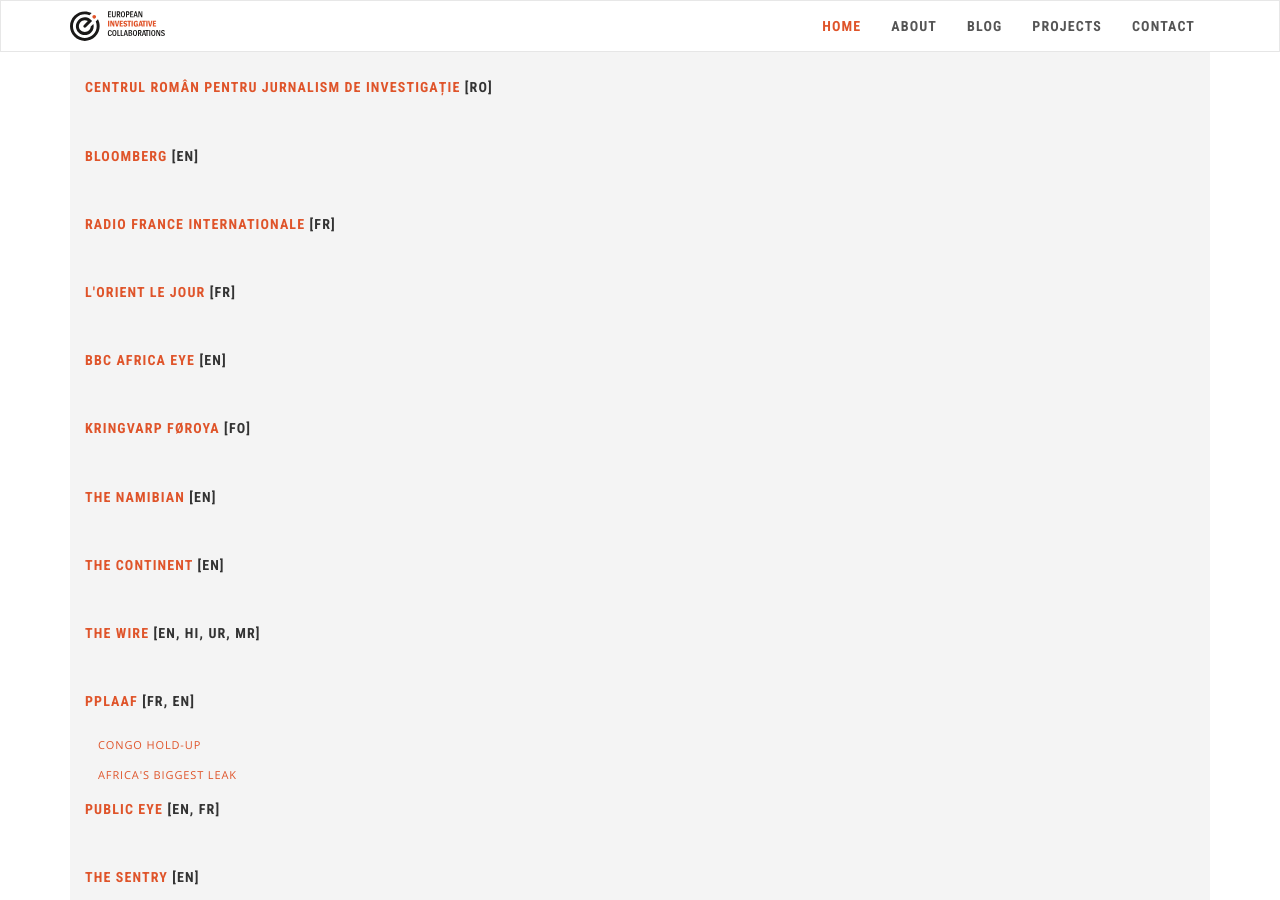
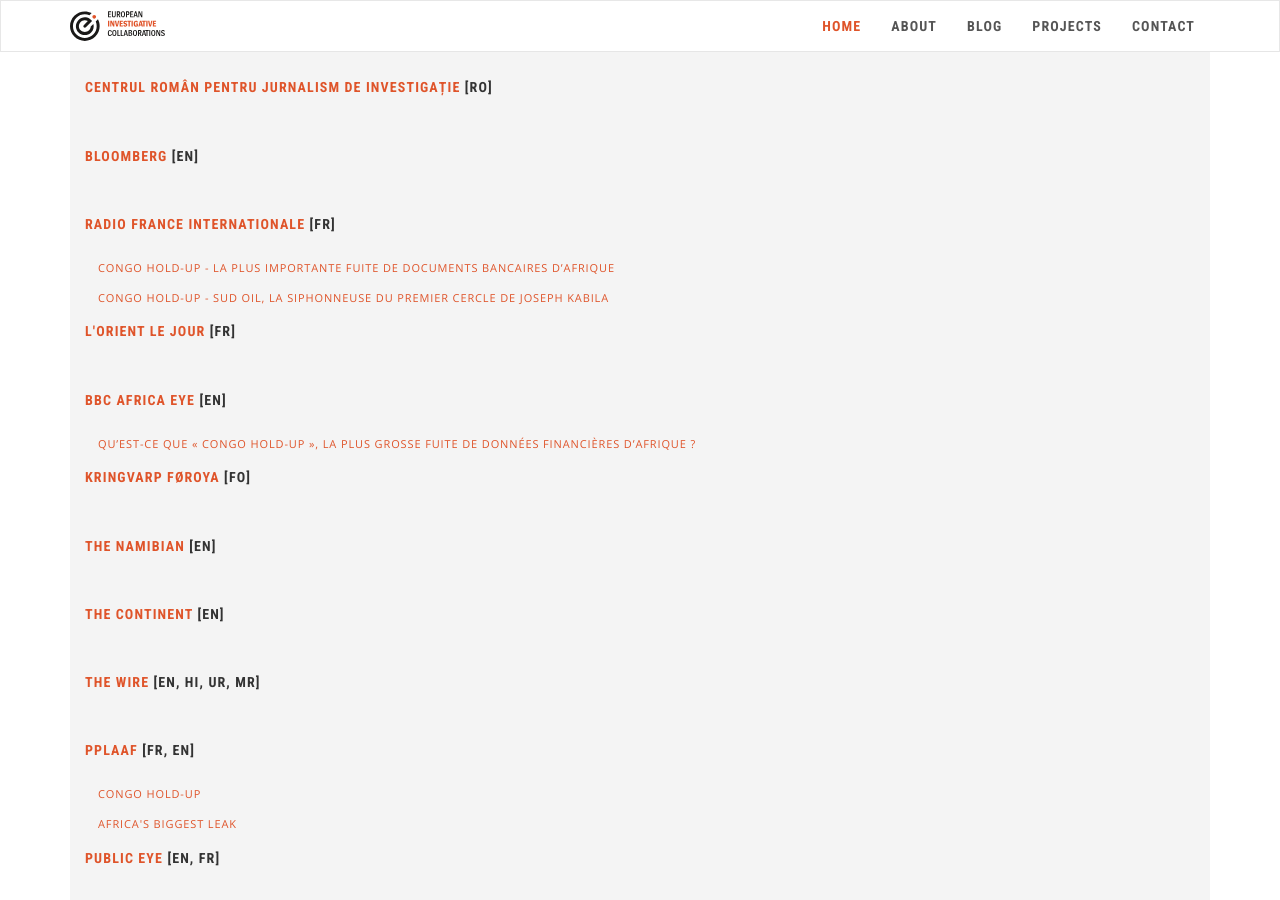
Before and after one commit to eic-network/eic-incubator.github.io, a Jekyll site: the page built from _projects/congo-holdup.md, in a window 1280 px wide and 900 px high, scrolled down 1976 px. Built offline with Jekyll 4.4.1, drawn with Linux system fonts in a browser that asks for light colours; nearby versions of some CDN libraries.

Commit message:
Update congo-holdup.md

```diff
--- a/_projects/congo-holdup.md
+++ b/_projects/congo-holdup.md
@@ -91,8 +91,10 @@ publications:
   url: https://www.bloomberg.com/
 - lang: "[FR]"
   links:
-  - name:
-    url:
+  - name: Congo Hold-up - la plus importante fuite de documents bancaires d’Afrique
+    url: https://www.rfi.fr/fr/afrique/20211119-congo-hold-up-la-plus-importante-fuite-de-documents-bancaires-d-afrique
+  - name: Congo Hold-up - Sud Oil, la siphonneuse du premier cercle de Joseph Kabila
+    url: https://www.rfi.fr/fr/afrique/20211119-congo-hold-up-sud-oil-la-siphonneuse-du-premier-cercle-de-joseph-kabila
   name: Radio France Internationale
   url: https://www.rfi.fr/
 - lang: "[FR]"
@@ -103,8 +105,8 @@ publications:
   url: https://www.lorientlejour.com/
 - lang: "[EN]"
   links:
-  - name:
-    url:
+  - name: Qu’est-ce que « Congo hold-up », la plus grosse fuite de données financières d’Afrique ?
+    url: https://www.lorientlejour.com/article/1282115/quest-ce-que-congo-hold-up-la-plus-grosse-fuite-de-donnees-financieres-dafrique-.html
   name: BBC Africa Eye
   url: https://www.bbc.com/
 - lang: "[FO]"
```
